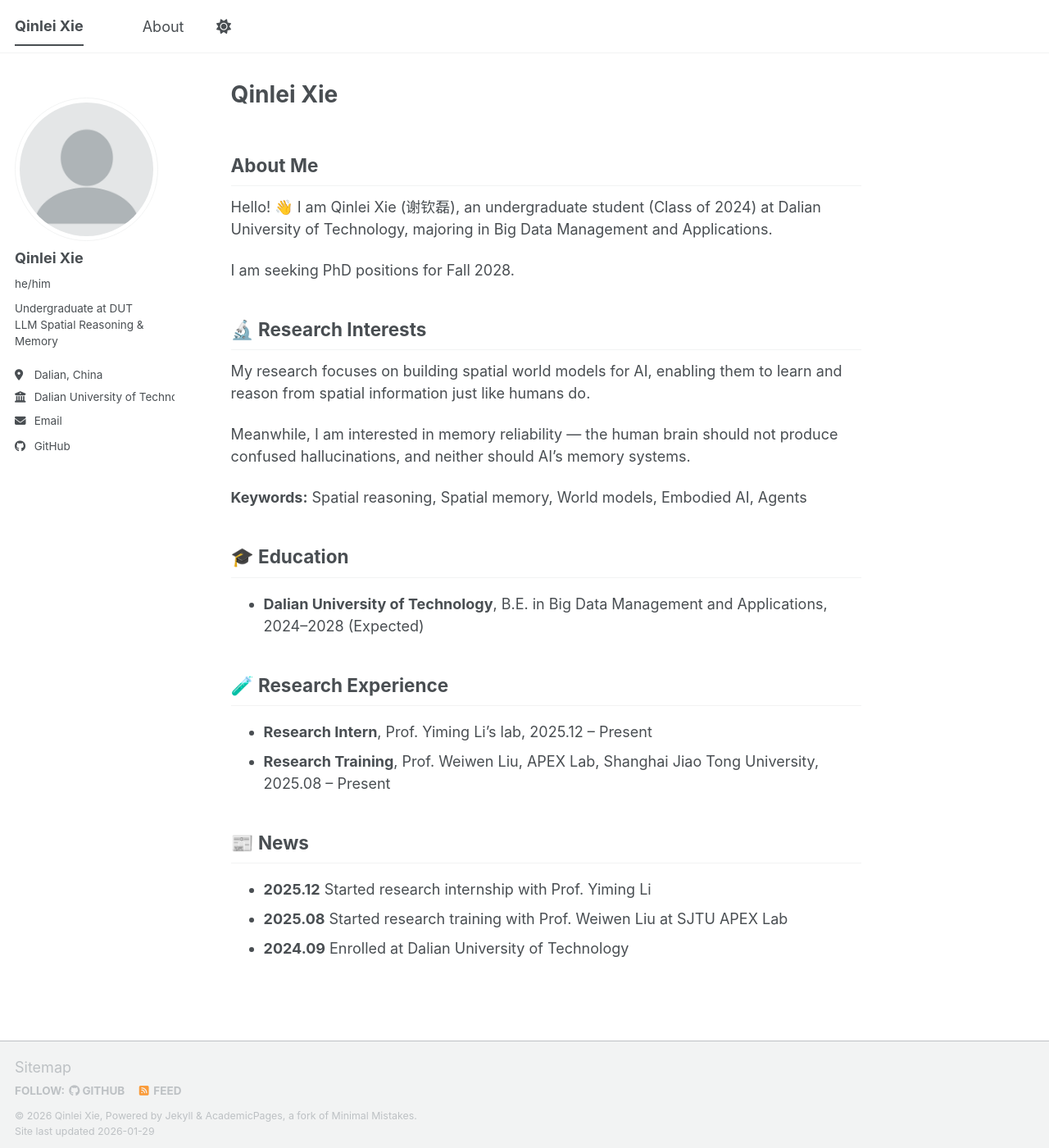
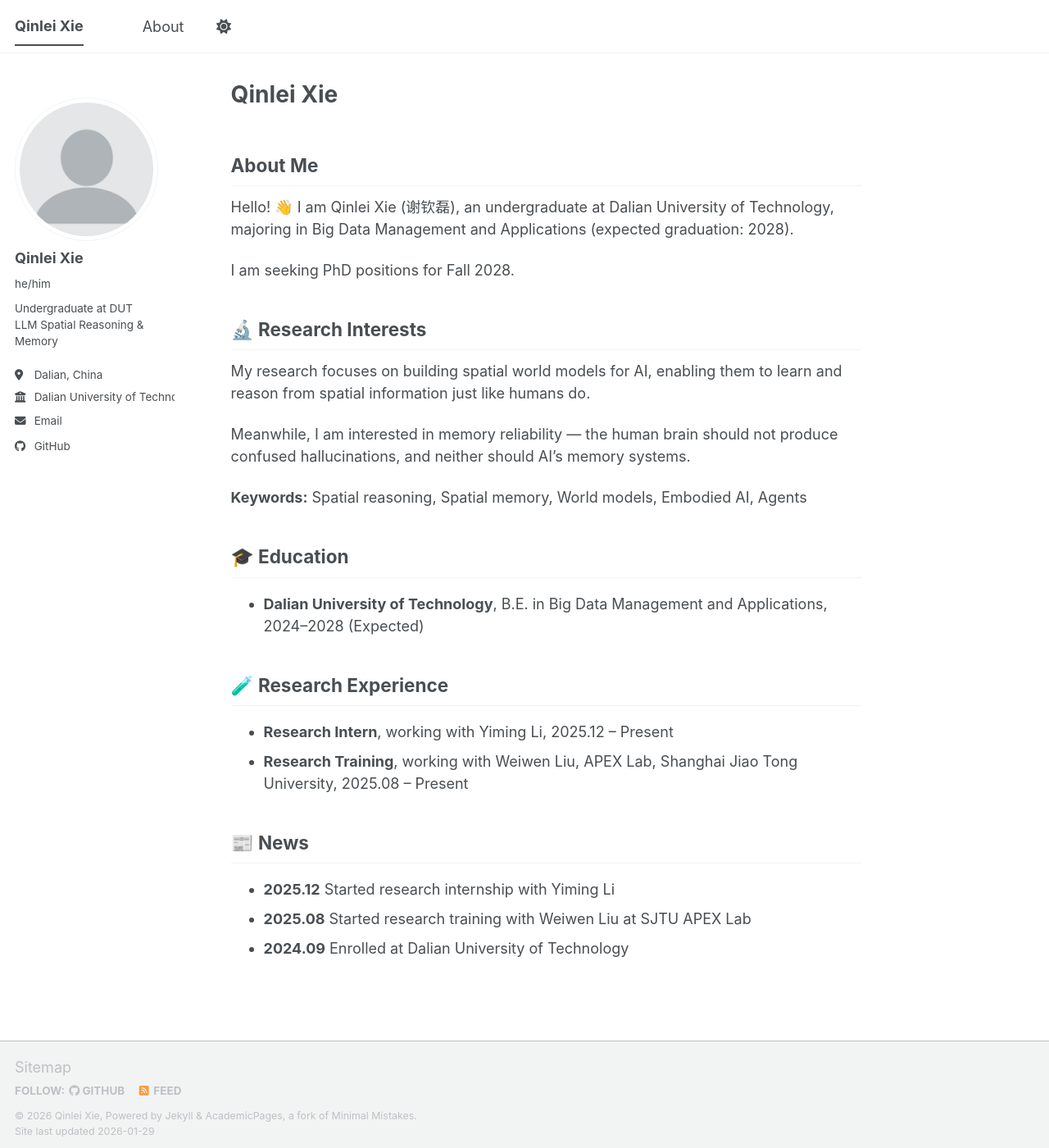
Before and after one commit to Qinlei-Xie/Qinlei-Xie.github.io, a Jekyll site: the page built from index.md, in a window 1280 px wide and 1400 px high. Shown: the whole window at 82% size. Built offline with Jekyll 4.4.1, drawn with Linux system fonts in a browser that asks for light colours; a script bundle is joined from its source files by our own code; library files that are not in the unit come from our copies.

Commit message:
修改排版和称呼

```diff
--- a/index.md
+++ b/index.md
@@ -3,12 +3,12 @@ layout: single
 title: "Qinlei Xie"
 permalink: /
 author_profile: true
-classes: wide   # 可选：让正文更宽一点，更像 yimingli-page 那种“开阔感”
+classes: wide
 ---
 
 ## About Me
 
-Hello! 👋 I am Qinlei Xie (谢钦磊), an undergraduate student (Class of 2024) at Dalian University of Technology, majoring in Big Data Management and Applications.
+Hello! 👋 I am Qinlei Xie (谢钦磊), an undergraduate at Dalian University of Technology, majoring in Big Data Management and Applications (expected graduation: 2028).
 
 I am seeking PhD positions for Fall 2028.
 
@@ -26,11 +26,11 @@ Meanwhile, I am interested in memory reliability — the human brain should not
 
 ## 🧪 Research Experience
 
-- **Research Intern**, Prof. Yiming Li’s lab, 2025.12 – Present
-- **Research Training**, Prof. Weiwen Liu, APEX Lab, Shanghai Jiao Tong University, 2025.08 – Present
+- **Research Intern**, working with Yiming Li, 2025.12 – Present
+- **Research Training**, working with Weiwen Liu, APEX Lab, Shanghai Jiao Tong University, 2025.08 – Present
 
 ## 📰 News
 
-- **2025.12** Started research internship with Prof. Yiming Li
-- **2025.08** Started research training with Prof. Weiwen Liu at SJTU APEX Lab
+- **2025.12** Started research internship with Yiming Li
+- **2025.08** Started research training with Weiwen Liu at SJTU APEX Lab
 - **2024.09** Enrolled at Dalian University of Technology
```
